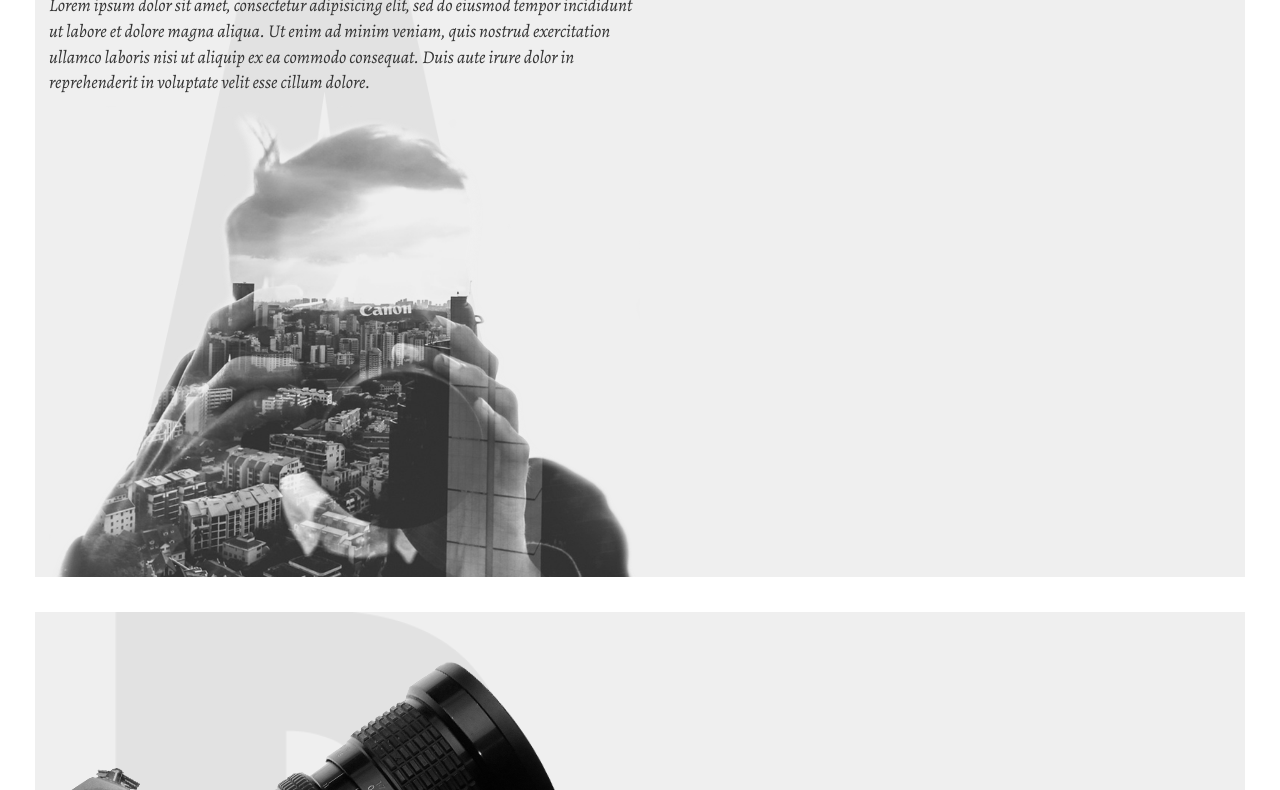
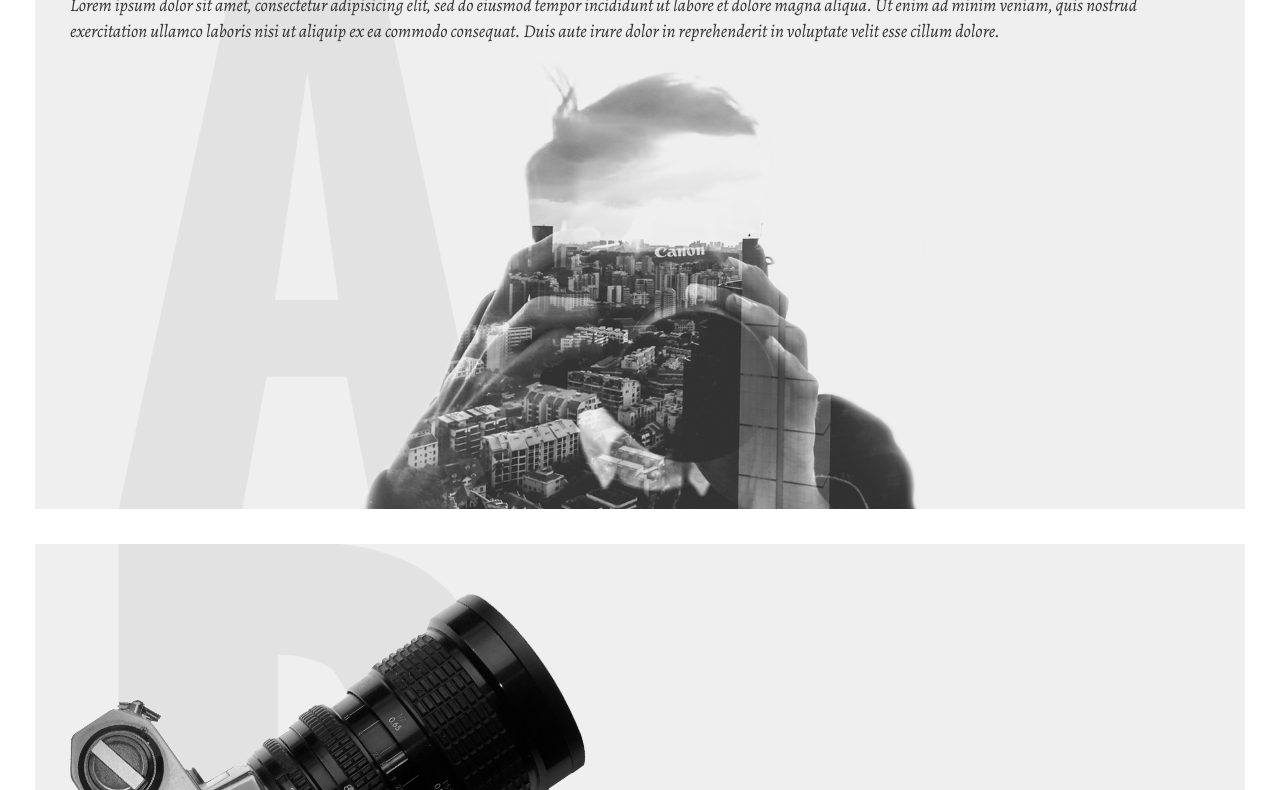
Before and after one commit to training-projects/apollo, a website: page index.html in a window 1280 px wide. Shown: the part 142-932 px from the top of the page. Drawn offline with nearby package versions, Linux system fonts and the light colour scheme.

Commit message:
main frame (tablet)

```diff
--- a/src/css/components/_main-frame.styl
+++ b/src/css/components/_main-frame.styl
@@ -3,3 +3,10 @@
 
   > .content-wrapper
     padding-bottom: 0
+
+    /* @media 768px */
+    @media (min-width: 768px)
+      text-align: center
+
+    > .text-box
+      text-align: left
--- a/src/css/objects/_general.styl
+++ b/src/css/objects/_general.styl
@@ -1,8 +1,3 @@
-.text-box
-  /* @media 768px */
-  @media (min-width: 768px)
-    max-width: 50%
-
 .title
   set_font-weight(semibold)
 
--- a/src/css/objects/_wrappers.styl
+++ b/src/css/objects/_wrappers.styl
@@ -17,4 +17,4 @@
 
   /* @media 768px */
   @media (min-width: 768px)
-    padding-top: 2.5em
+    padding: 2.5em
```
Also changed, not shown: assets/css/main.css, 1 other file.
